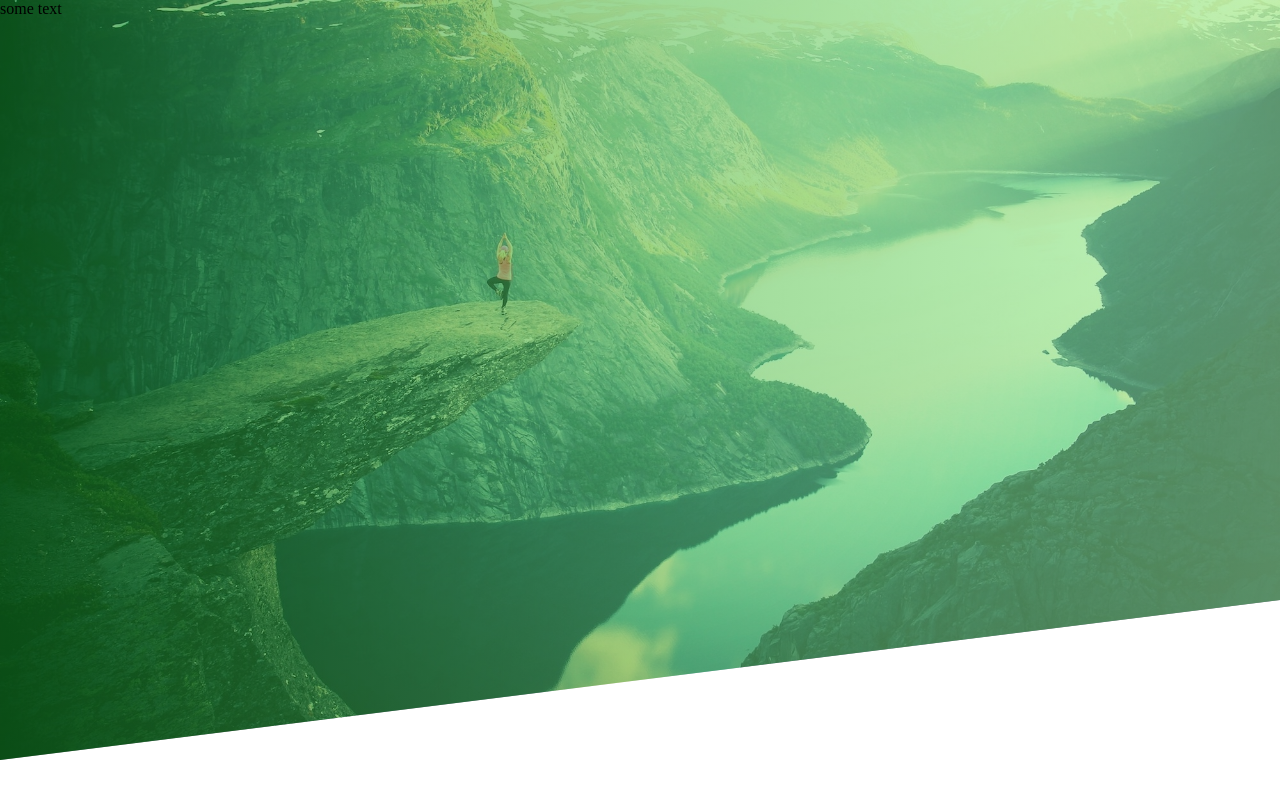
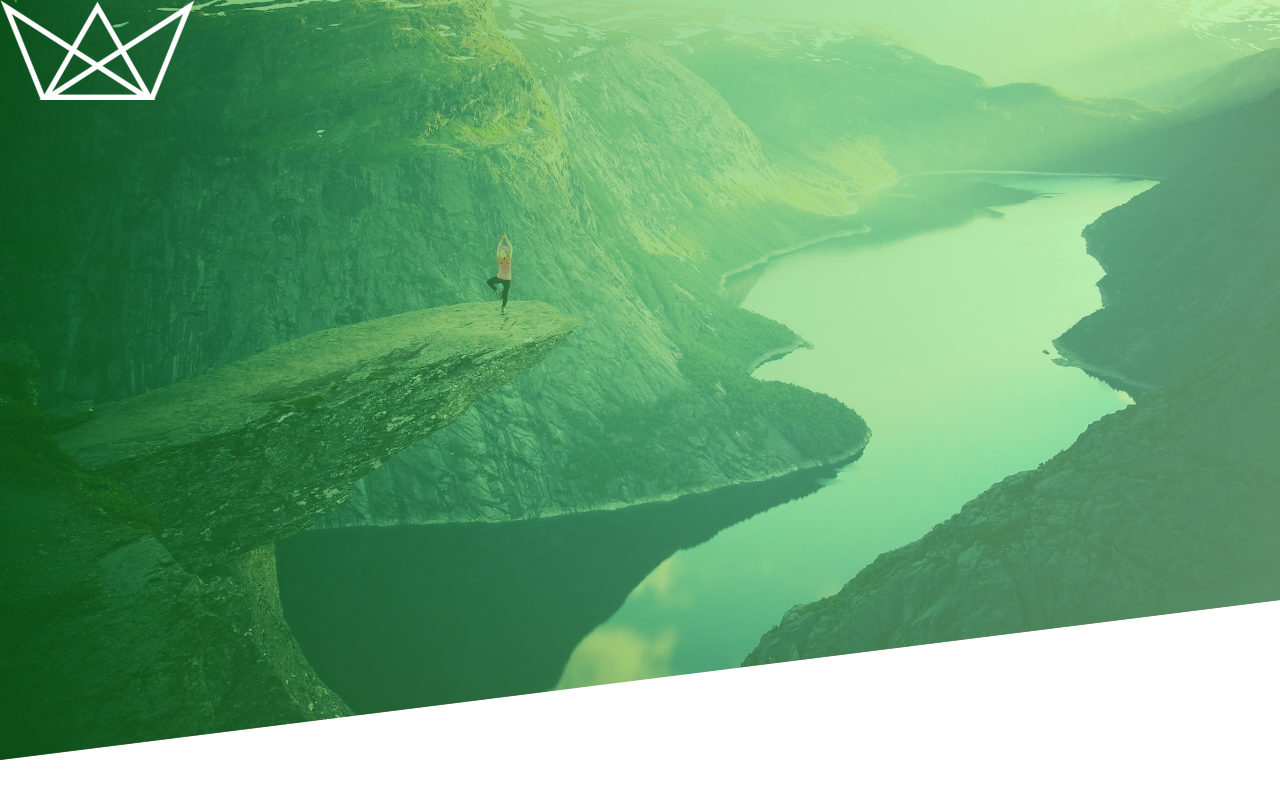
Before and after one commit to xaintobas/advanced-css-course, a plain HTML site: page Natours/index.html in a window 1280 px wide. Drawn offline with Linux system fonts and the light colour scheme.

Commit message:
Added the logo

```diff
--- a/Natours/css/styles.css
+++ b/Natours/css/styles.css
@@ -13,3 +13,7 @@
   height: 95vh;
   clip-path: polygon(0 0, 100% 0, 100% 75vh, 0 100%);
 }
+
+.logo-box {}
+
+.logo {}
--- a/Natours/index.html
+++ b/Natours/index.html
@@ -8,7 +8,9 @@
 </head>
 <body>
   <header class="header">
-    <p>some text</p>
+    <div class="logo-box">
+      <img src="img/logo-white.png" alt="Logo" class="logo">
+    </div>
   </header>
 </body>
 </html>
```
